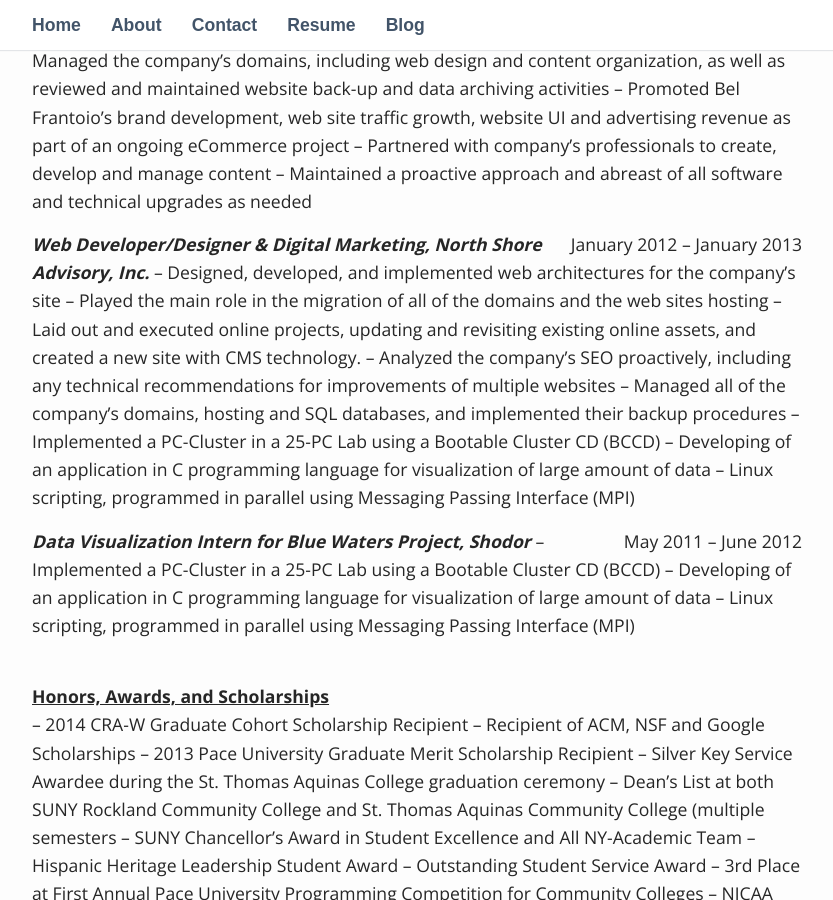
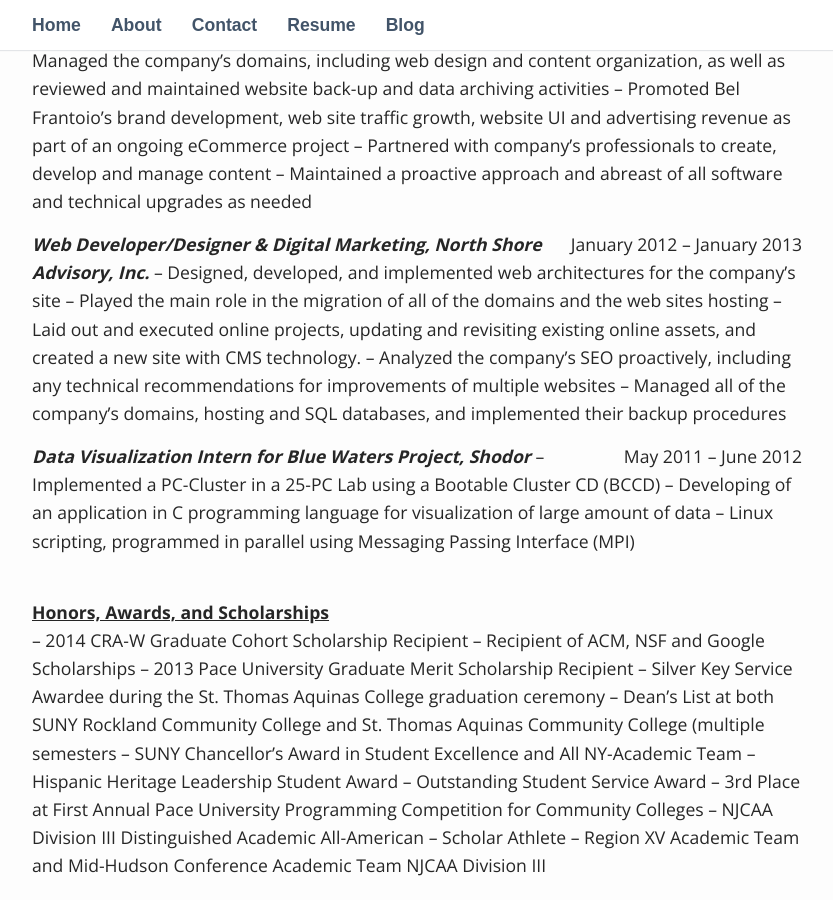
Before and after one commit to paoga87/jekyllsite, a Jekyll site: the page built from _pages/03_resume.md, in a window 1280 px wide and 900 px high, scrolled down 1881 px. Shown: the whole window, without its empty margins (223-1056 px from the left). Built offline with Jekyll 4.4.1, drawn with Linux system fonts in a browser that asks for light colours; some web fonts are replaced.

Commit message:
Delete repeated content

```diff
--- a/_pages/03_resume.md
+++ b/_pages/03_resume.md
@@ -79,10 +79,7 @@
 -- Played the main role in the migration of all of the domains and the web sites hosting
 -- Laid out and executed online projects, updating and revisiting existing online assets, and created a new site with CMS technology.
 -- Analyzed the company’s SEO proactively, including any technical recommendations for improvements of multiple websites
--- Managed all of the company’s domains, hosting and SQL databases, and implemented their backup procedures
--- Implemented a PC-Cluster in a 25-PC Lab using a Bootable Cluster CD (BCCD)
--- Developing of an application in C programming language for visualization of large amount of data
--- Linux scripting, programmed in parallel using Messaging Passing Interface (MPI)<br>
+-- Managed all of the company’s domains, hosting and SQL databases, and implemented their backup procedures<br>
 
 <span style="float: right;">May 2011 – June 2012</span>
 _**Data Visualization Intern for Blue Waters Project, Shodor**_
```
